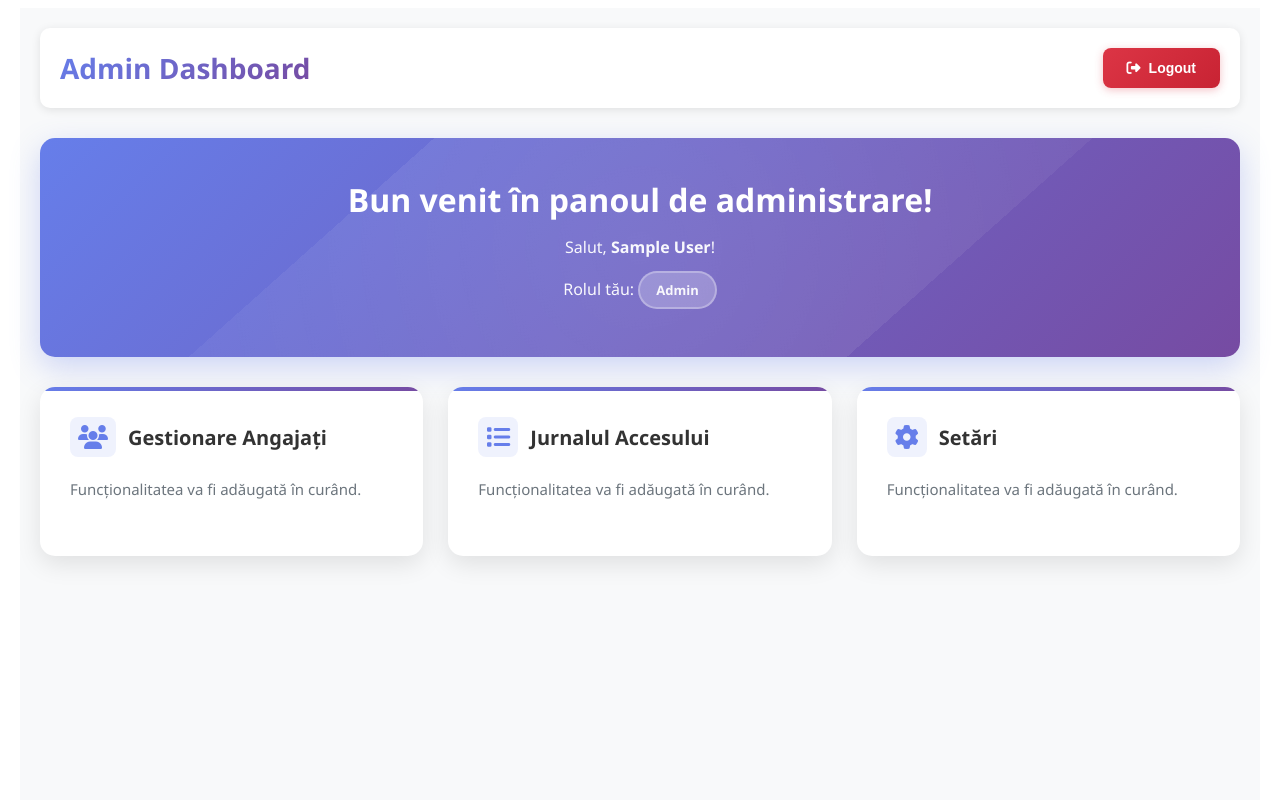
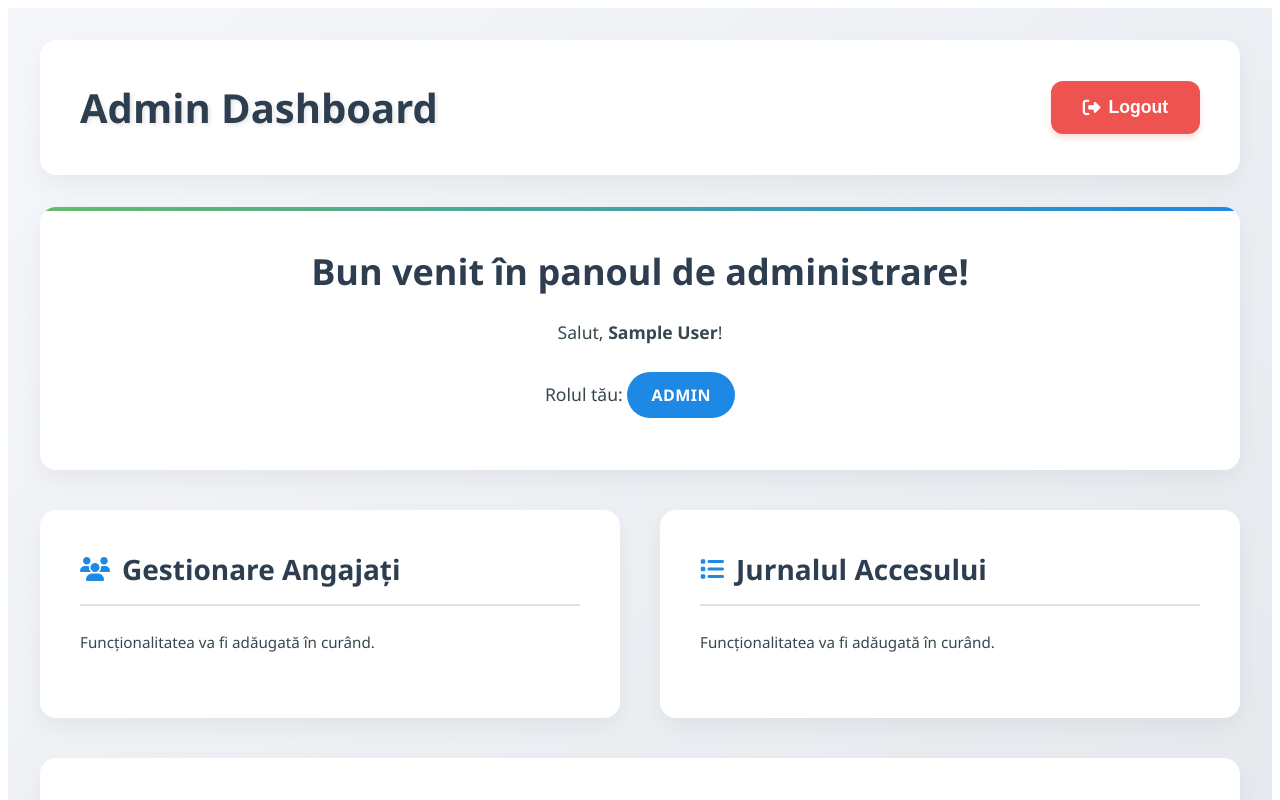
Before and after one commit to adrdeatcu/AccesITv2, an Angular app in the folder frontend/: page /admin in a window 1280 px wide. Shown: the top 800 px of the page. Built offline with nearby package versions, Linux system fonts and the light colour scheme; sample sign-in values are in the browser's storage.

Commit message:
smecherie v2

```diff
--- a/frontend/src/app/components/admin/admin.component.css
+++ b/frontend/src/app/components/admin/admin.component.css
@@ -1,67 +1,58 @@
 .admin-container {
-  padding: 20px;
-  max-width: 1200px;
-  margin: 0 auto;
-  font-family: 'Segoe UI', Tahoma, Geneva, Verdana, sans-serif;
-  background-color: #f8f9fa;
   min-height: 100vh;
+  background: linear-gradient(135deg, #f5f7fa 0%, #e4e8ec 100%);
+  padding: 2rem;
+  font-family: 'Segoe UI', system-ui, -apple-system, sans-serif;
 }
 
 .admin-header {
+  background: white;
+  padding: 2.5rem;
+  border-radius: 16px;
+  box-shadow: 0 10px 25px rgba(0, 0, 0, 0.05);
+  margin-bottom: 2rem;
   display: flex;
   justify-content: space-between;
   align-items: center;
-  margin-bottom: 30px;
-  padding: 20px;
-  background: white;
-  border-radius: 10px;
-  box-shadow: 0 2px 10px rgba(0,0,0,0.1);
 }
 
 .admin-header h1 {
-  color: #333;
+  color: #2c3e50;
   margin: 0;
   font-weight: 700;
-  font-size: 28px;
-  background: linear-gradient(135deg, #667eea 0%, #764ba2 100%);
-  -webkit-background-clip: text;
-  -webkit-text-fill-color: transparent;
-  background-clip: text;
+  font-size: 2.5rem;
+  text-shadow: 2px 2px 4px rgba(0, 0, 0, 0.1);
 }
 
 .logout-btn {
-  background: linear-gradient(135deg, #dc3545 0%, #c82333 100%);
+  background-color: #ef5350;
   color: white;
   border: none;
-  padding: 12px 24px;
-  border-radius: 8px;
+  padding: 1rem 2rem;
+  border-radius: 12px;
+  font-size: 1.1rem;
+  font-weight: 600;
   cursor: pointer;
-  font-size: 14px;
-  font-weight: 600;
+  transition: all 0.3s ease;
+  box-shadow: 0 4px 6px rgba(239, 83, 80, 0.2);
   display: flex;
   align-items: center;
-  gap: 8px;
-  transition: all 0.3s ease;
-  box-shadow: 0 2px 8px rgba(220, 53, 69, 0.3);
+  gap: 0.5rem;
 }
 
 .logout-btn:hover {
+  background-color: #e53935;
   transform: translateY(-2px);
-  box-shadow: 0 4px 12px rgba(220, 53, 69, 0.4);
-}
-
-.logout-btn:active {
-  transform: translateY(0);
+  box-shadow: 0 6px 12px rgba(239, 83, 80, 0.3);
 }
 
 .welcome-section {
-  background: linear-gradient(135deg, #667eea 0%, #764ba2 100%);
-  color: white;
-  padding: 40px;
-  border-radius: 15px;
-  margin-bottom: 30px;
+  background: white;
+  padding: 2.5rem;
+  border-radius: 16px;
+  box-shadow: 0 10px 25px rgba(0, 0, 0, 0.05);
   text-align: center;
-  box-shadow: 0 10px 30px rgba(102, 126, 234, 0.3);
+  margin-bottom: 2.5rem;
   position: relative;
   overflow: hidden;
 }
@@ -69,167 +60,150 @@
 .welcome-section::before {
   content: '';
   position: absolute;
-  top: -50%;
-  right: -50%;
-  width: 200%;
-  height: 200%;
-  background: radial-gradient(circle, rgba(255,255,255,0.1) 0%, transparent 70%);
-  animation: shimmer 3s ease-in-out infinite;
-}
-
-@keyframes shimmer {
-  0%, 100% { transform: rotate(0deg); }
-  50% { transform: rotate(180deg); }
+  top: 0;
+  left: 0;
+  right: 0;
+  height: 4px;
+  background: linear-gradient(135deg, #66bb6a 0%, #1e88e5 100%);
 }
 
 .welcome-section h2 {
-  margin: 0 0 15px 0;
+  color: #2c3e50;
+  font-size: 2.25rem;
+  margin: 0 0 1.5rem 0;
   font-weight: 700;
-  font-size: 32px;
-  position: relative;
-  z-index: 1;
 }
 
 .welcome-section p {
-  margin: 8px 0;
-  opacity: 0.95;
-  font-size: 16px;
-  position: relative;
-  z-index: 1;
+  color: #37474f;
+  font-size: 1.1rem;
+  margin: 0.75rem 0;
 }
 
 .role-badge {
-  background: rgba(255, 255, 255, 0.25);
+  display: inline-block;
+  padding: 0.75rem 1.5rem;
+  border-radius: 50px;
+  font-weight: 600;
+  font-size: 1rem;
+  margin-top: 1rem;
+  transition: all 0.3s ease;
+  text-transform: uppercase;
+  letter-spacing: 0.5px;
+  background-color: #1e88e5;
   color: white;
-  padding: 8px 16px;
-  border-radius: 25px;
-  font-size: 13px;
-  font-weight: bold;
-  border: 2px solid rgba(255, 255, 255, 0.3);
-  backdrop-filter: blur(10px);
-  display: inline-block;
-  margin-top: 5px;
 }
 
 .info-section {
-  display: grid;
-  grid-template-columns: repeat(auto-fit, minmax(350px, 1fr));
-  gap: 25px;
+  display: flex;
+  gap: 2.5rem;
+  flex-wrap: wrap;
 }
 
 .info-card {
+  flex: 1;
+  min-width: 320px;
   background: white;
-  border: none;
-  border-radius: 15px;
-  padding: 30px;
-  box-shadow: 0 8px 25px rgba(0,0,0,0.1);
+  padding: 2.5rem;
+  border-radius: 16px;
+  box-shadow: 0 10px 25px rgba(0, 0, 0, 0.05);
   transition: all 0.3s ease;
-  position: relative;
-  overflow: hidden;
+  animation: slideIn 0.3s ease-out;
 }
 
-.info-card::before {
-  content: '';
-  position: absolute;
-  top: 0;
-  left: 0;
-  width: 100%;
-  height: 4px;
-  background: linear-gradient(135deg, #667eea 0%, #764ba2 100%);
+@keyframes slideIn {
+  from { opacity: 0; transform: translateY(20px); }
+  to { opacity: 1; transform: translateY(0); }
 }
 
 .info-card:hover {
-  transform: translateY(-5px);
-  box-shadow: 0 15px 35px rgba(0,0,0,0.15);
+  box-shadow: 0 8px 16px rgba(0, 0, 0, 0.1);
+  transform: translateY(-2px);
 }
 
 .info-card h3 {
-  color: #333;
-  margin-top: 0;
-  margin-bottom: 20px;
+  color: #2c3e50;
+  font-size: 1.75rem;
+  margin: 0 0 1.5rem 0;
+  border-bottom: 2px solid #e0e0e0;
+  padding-bottom: 1rem;
   display: flex;
   align-items: center;
-  gap: 12px;
-  font-weight: 700;
-  font-size: 20px;
+  gap: 0.75rem;
 }
 
 .info-card h3 i {
-  color: #667eea;
-  font-size: 24px;
-  padding: 8px;
-  background: rgba(102, 126, 234, 0.1);
-  border-radius: 8px;
+  color: #1e88e5;
+  font-size: 1.5rem;
 }
 
 .info-card p {
-  color: #6c757d;
-  margin-bottom: 25px;
+  color: #37474f;
+  font-size: 0.95rem;
+  margin: 0.5rem 0 1.5rem 0;
   line-height: 1.6;
-  font-size: 15px;
 }
 
 .register-btn {
-  background: linear-gradient(135deg, #28a745 0%, #20c997 100%);
+  background-color: #1e88e5;
+  border: none;
   color: white;
-  border: none;
-  padding: 15px 25px;
-  border-radius: 10px;
+  padding: 1rem 2rem;
+  border-radius: 12px;
+  font-size: 1.1rem;
+  font-weight: 600;
   cursor: pointer;
-  font-size: 15px;
-  font-weight: 600;
+  transition: all 0.3s ease;
+  width: 100%;
+  box-shadow: 0 4px 6px rgba(30, 136, 229, 0.2);
   display: flex;
   align-items: center;
-  gap: 10px;
-  width: 100%;
   justify-content: center;
-  transition: all 0.3s ease;
-  box-shadow: 0 4px 15px rgba(40, 167, 69, 0.3);
+  gap: 0.5rem;
 }
 
 .register-btn:hover {
+  background-color: #1976d2;
   transform: translateY(-2px);
-  box-shadow: 0 6px 20px rgba(40, 167, 69, 0.4);
-}
-
-.register-btn:active {
-  transform: translateY(0);
+  box-shadow: 0 6px 12px rgba(30, 136, 229, 0.3);
 }
 
 .loading {
   text-align: center;
-  padding: 30px;
-  color: #6c757d;
+  padding: 2rem;
+  color: #607d8b;
+  font-size: 1.1rem;
+  background: #f8f9fa;
+  border-radius: 12px;
+  margin: 1rem 0;
 }
 
 .loading i {
-  color: #667eea;
-  font-size: 20px;
-  margin-right: 10px;
+  color: #1e88e5;
+  font-size: 1.2rem;
+  margin-right: 0.5rem;
 }
 
 .users-list {
-  max-height: 350px;
+  max-height: 400px;
   overflow-y: auto;
-  margin-bottom: 20px;
-  border: 1px solid #e9ecef;
-  border-radius: 10px;
-  padding: 0;
+  margin-bottom: 1.5rem;
+  border-radius: 12px;
   background: #f8f9fa;
 }
 
 .users-list::-webkit-scrollbar {
-  width: 6px;
+  width: 8px;
 }
 
 .users-list::-webkit-scrollbar-track {
-  background: #f1f1f1;
-  border-radius: 10px;
+  background: #f8f9fa;
+  border-radius: 12px;
 }
 
 .users-list::-webkit-scrollbar-thumb {
   background: #c1c1c1;
-  border-radius: 10px;
+  border-radius: 12px;
 }
 
 .users-list::-webkit-scrollbar-thumb:hover {
@@ -237,202 +211,197 @@
 }
 
 .user-item {
-  background: white;
-  border-bottom: 1px solid #e9ecef;
-  padding: 20px;
-  position: relative;
+  background: #ffffff;
+  padding: 1.5rem;
+  border-radius: 12px;
+  margin-bottom: 1.25rem;
+  border: 1px solid #e0e0e0;
+  transition: all 0.3s ease;
+  animation: slideIn 0.3s ease-out;
   display: flex;
   justify-content: space-between;
   align-items: flex-start;
-  transition: all 0.2s ease;
-}
-
-.user-item:first-child {
-  border-top-left-radius: 10px;
-  border-top-right-radius: 10px;
-}
-
-.user-item:last-child {
-  border-bottom: none;
-  border-bottom-left-radius: 10px;
-  border-bottom-right-radius: 10px;
 }
 
 .user-item:hover {
-  background: linear-gradient(135deg, #f8f9fa 0%, #e9ecef 100%);
-  padding-left: 25px;
+  box-shadow: 0 8px 16px rgba(0, 0, 0, 0.1);
+  transform: translateY(-2px);
 }
 
 .user-info strong {
-  color: #333;
-  font-size: 18px;
+  color: #2c3e50;
+  font-size: 1.1rem;
   font-weight: 600;
 }
 
 .user-info small {
-  color: #6c757d;
+  color: #37474f;
   display: block;
-  margin-top: 6px;
-  font-size: 14px;
+  margin: 0.5rem 0;
+  font-size: 0.95rem;
 }
 
 .user-info small.date {
-  font-size: 12px;
-  opacity: 0.8;
+  font-size: 0.85rem;
+  color: #607d8b;
   font-style: italic;
 }
 
 .source-badge {
-  padding: 6px 12px;
-  border-radius: 15px;
-  font-size: 11px;
-  font-weight: bold;
+  padding: 0.5rem 1rem;
+  border-radius: 25px;
+  font-size: 0.75rem;
+  font-weight: 600;
   text-transform: uppercase;
+  letter-spacing: 0.5px;
   flex-shrink: 0;
-  letter-spacing: 0.5px;
 }
 
 .source-badge.database {
-  background: linear-gradient(135deg, #28a745 0%, #20c997 100%);
+  background-color: #66bb6a;
   color: white;
-  box-shadow: 0 2px 8px rgba(40, 167, 69, 0.3);
 }
 
 .no-users {
   text-align: center;
-  padding: 50px 20px;
-  color: #6c757d;
-  background: white;
-  border-radius: 10px;
-  border: 2px dashed #dee2e6;
+  padding: 2rem;
+  color: #607d8b;
+  font-size: 1.1rem;
+  background: #f8f9fa;
+  border-radius: 12px;
+  margin: 1rem 0;
 }
 
 .no-users p {
-  margin: 0 0 10px 0;
-  font-size: 18px;
+  margin: 0 0 0.5rem 0;
+  font-size: 1.2rem;
   font-weight: 600;
+  color: #2c3e50;
 }
 
 .no-users small {
-  font-size: 14px;
-  opacity: 0.8;
+  font-size: 1rem;
+  color: #607d8b;
 }
 
 .user-actions {
   display: flex;
-  gap: 15px;
-  flex-wrap: wrap;
-  border-top: 1px solid #e9ecef;
-  padding-top: 20px;
-  margin-top: 20px;
+  gap: 1rem;
+  margin-top: 1rem;
+  padding-top: 1rem;
+  border-top: 1px solid #e0e0e0;
 }
 
 .refresh-btn {
-  padding: 10px 20px;
+  flex: 1;
+  padding: 0.75rem;
+  border-radius: 8px;
+  font-weight: 600;
+  cursor: pointer;
+  transition: all 0.2s ease;
   border: none;
-  border-radius: 8px;
-  cursor: pointer;
-  font-size: 13px;
-  font-weight: 600;
   display: flex;
   align-items: center;
-  gap: 8px;
-  background: linear-gradient(135deg, #17a2b8 0%, #138496 100%);
+  justify-content: center;
+  gap: 0.5rem;
+  background-color: #1e88e5;
   color: white;
-  transition: all 0.3s ease;
-  flex: 1;
-  justify-content: center;
-  box-shadow: 0 2px 8px rgba(23, 162, 184, 0.3);
+  font-size: 0.95rem;
 }
 
 .refresh-btn:hover {
+  background-color: #1976d2;
   transform: translateY(-2px);
-  box-shadow: 0 4px 12px rgba(23, 162, 184, 0.4);
+  filter: brightness(1.1);
 }
 
 .system-info {
   background: #f8f9fa;
-  padding: 20px;
-  border-radius: 10px;
-  border-left: 4px solid #667eea;
+  padding: 1.5rem;
+  border-radius: 12px;
+  border-left: 4px solid #1e88e5;
 }
 
 .system-info p {
-  margin: 12px 0;
-  font-size: 14px;
+  margin: 0.75rem 0;
+  color: #37474f;
+  font-size: 0.95rem;
   display: flex;
   justify-content: space-between;
   align-items: center;
 }
 
 .system-info strong {
-  color: #333;
-  font-weight: 600;
+  color: #2c3e50;
+  min-width: 120px;
+  display: inline-block;
 }
 
 .status-badge {
-  padding: 4px 12px;
-  border-radius: 15px;
-  font-size: 11px;
-  font-weight: bold;
+  padding: 0.5rem 1rem;
+  border-radius: 25px;
+  font-size: 0.75rem;
+  font-weight: 600;
   text-transform: uppercase;
+  letter-spacing: 0.5px;
 }
 
 .status-badge.online {
-  background: linear-gradient(135deg, #d4edda 0%, #c3e6cb 100%);
-  color: #155724;
-  border: 1px solid #c3e6cb;
+  background-color: #66bb6a;
+  color: white;
 }
 
 .status-badge.loading {
-  background: linear-gradient(135deg, #fff3cd 0%, #ffeaa7 100%);
-  color: #856404;
-  border: 1px solid #ffeaa7;
-  animation: pulse 1.5s ease-in-out infinite;
+  background-color: #ffa726;
+  color: white;
+  animation: pulse 1.5s infinite;
 }
 
 @keyframes pulse {
-  0%, 100% { opacity: 1; }
-  50% { opacity: 0.7; }
+  0% { transform: scale(1); }
+  50% { transform: scale(1.05); }
+  100% { transform: scale(1); }
 }
 
 /* Responsive Design */
 @media (max-width: 768px) {
   .admin-container {
-    padding: 15px;
+    padding: 1rem;
   }
 
   .admin-header {
     flex-direction: column;
-    gap: 20px;
+    gap: 1.5rem;
     text-align: center;
-    padding: 20px;
+    padding: 2rem;
   }
 
   .admin-header h1 {
-    font-size: 24px;
+    font-size: 2rem;
   }
 
   .welcome-section {
-    padding: 30px 20px;
+    padding: 2rem 1.5rem;
   }
 
   .welcome-section h2 {
-    font-size: 26px;
+    font-size: 1.75rem;
   }
 
   .info-section {
-    grid-template-columns: 1fr;
+    flex-direction: column;
+    gap: 1.5rem;
   }
 
   .info-card {
-    padding: 25px 20px;
+    min-width: auto;
+    padding: 2rem 1.5rem;
   }
 
   .user-item {
     flex-direction: column;
-    gap: 15px;
-    padding: 15px;
+    gap: 1rem;
+    padding: 1.25rem;
   }
 
   .source-badge {
@@ -442,70 +411,53 @@
   .system-info p {
     flex-direction: column;
     align-items: flex-start;
-    gap: 5px;
+    gap: 0.25rem;
+  }
+
+  .user-actions {
+    flex-direction: column;
   }
 }
 
-/* Dark mode support */
-@media (prefers-color-scheme: dark) {
-  .admin-container {
-    background-color: #1a1a1a;
+/* Tablet styles */
+@media (max-width: 1024px) {
+  .info-section {
+    flex-direction: column;
   }
 
   .info-card {
-    background: #2d2d2d;
-    color: #e9ecef;
-  }
-
-  .user-item {
-    background: #2d2d2d;
-    border-bottom-color: #404040;
-  }
-
-  .user-item:hover {
-    background: linear-gradient(135deg, #3d3d3d 0%, #4d4d4d 100%);
-  }
-
-  .system-info {
-    background: #404040;
-  }
-
-  .users-list {
-    background: #404040;
-    border-color: #555;
+    min-width: auto;
   }
 }
 
-/* Loading animations */
+/* Animation for new items */
 .fade-in {
   animation: fadeIn 0.5s ease-in;
 }
 
 @keyframes fadeIn {
-  from { opacity: 0; transform: translateY(20px); }
+  from { opacity: 0; transform: translateY(10px); }
   to { opacity: 1; transform: translateY(0); }
 }
 
-/* Button hover effects */
-button {
+/* Enhanced hover effects */
+.info-card::before {
+  content: '';
+  position: absolute;
+  top: 0;
+  left: 0;
+  right: 0;
+  height: 3px;
+  background: linear-gradient(135deg, #1e88e5 0%, #66bb6a 100%);
+  transform: scaleX(0);
+  transition: transform 0.3s ease;
+}
+
+.info-card:hover::before {
+  transform: scaleX(1);
+}
+
+.info-card {
   position: relative;
   overflow: hidden;
 }
-
-button::before {
-  content: '';
-  position: absolute;
-  top: 50%;
-  left: 50%;
-  width: 0;
-  height: 0;
-  background: rgba(255,255,255,0.2);
-  border-radius: 50%;
-  transform: translate(-50%, -50%);
-  transition: width 0.6s, height 0.6s;
-}
-
-button:active::before {
-  width: 300px;
-  height: 300px;
-}
```
